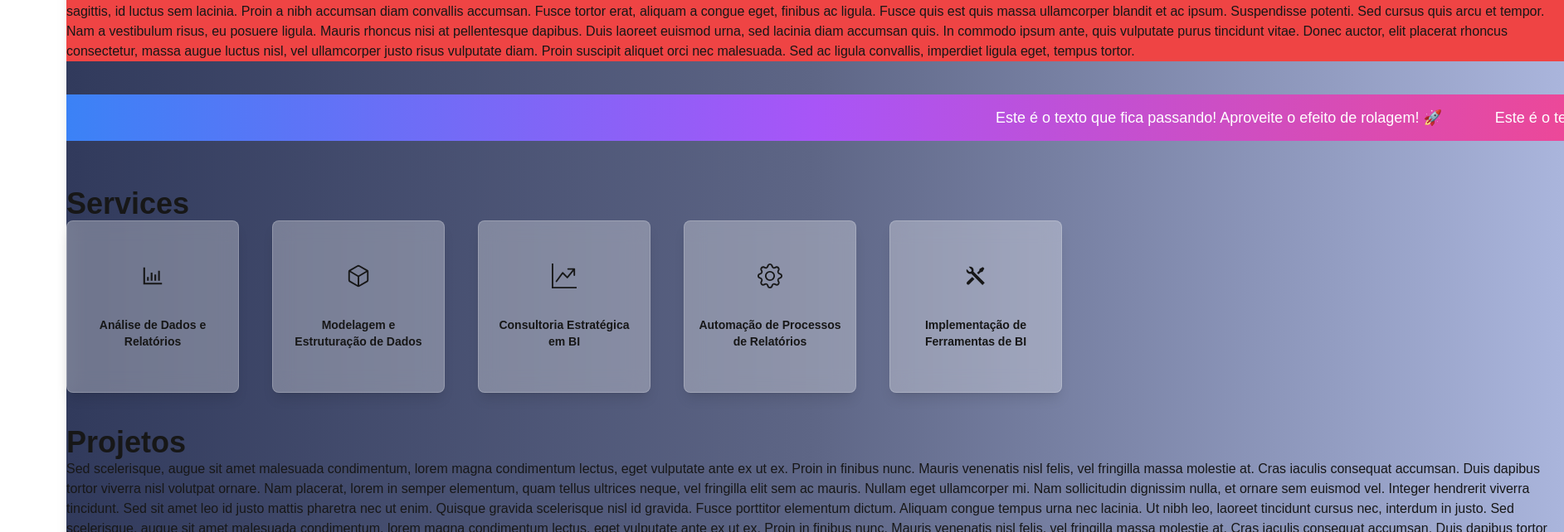
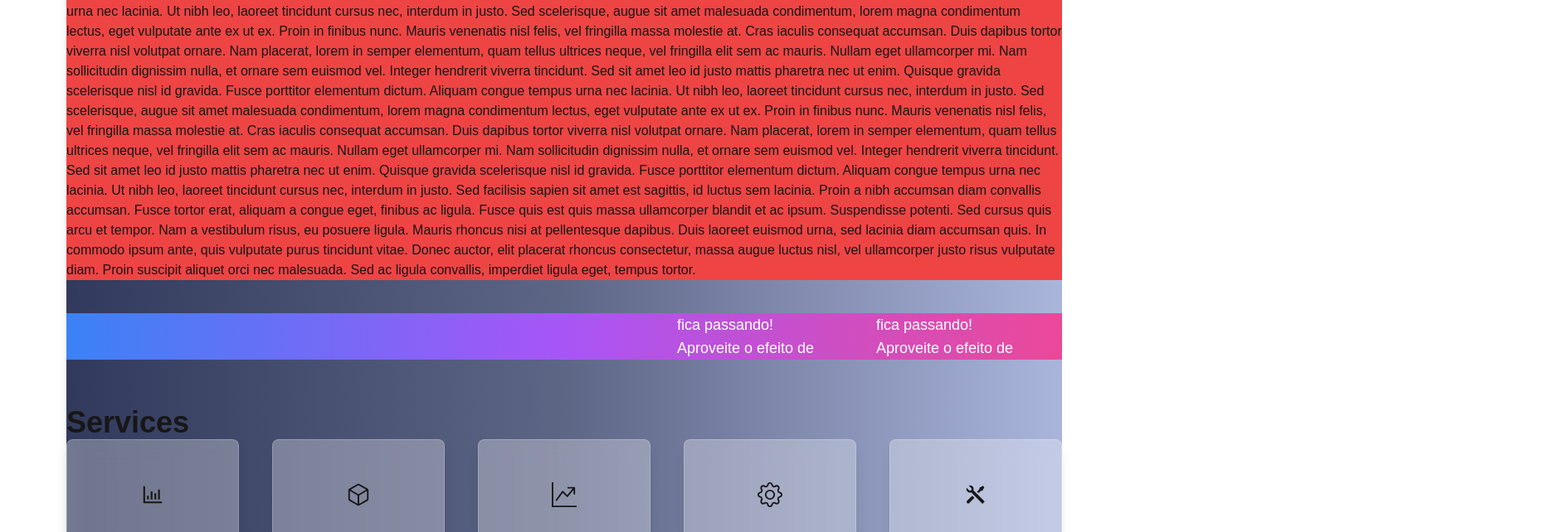
Before and after one commit to wellingtonengps/glauciocesar, a Next.js app: page / in a window 1280 px wide. Shown: the part 982-1624 px from the top of the page at 83% size, 1885 px wide, since content can reach past the window. Built offline with nearby package versions, Linux system fonts and the light colour scheme.

Commit message:
fix range

```diff
--- a/src/app/components/Range.tsx
+++ b/src/app/components/Range.tsx
@@ -2,8 +2,14 @@ import React from 'react';
 
 const Range: React.FC = () => {
     return (
-        <div className="w-full h-14 flex items-center justify-center bg-gradient-to-r from-blue-500 via-purple-500 to-pink-500 overflow-hidden">
-            <div className="text-white text-lg whitespace-nowrap animate-marquee">
+        <div className=" h-14 flex w-full items-center justify-center bg-gradient-to-r from-blue-500 via-purple-500 to-pink-500 overflow-hidden">
+            <div className="flex text-white text-lg animate-marquee w-full">
+                <span className="px-8">
+                    Este é o texto que fica passando! Aproveite o efeito de rolagem! 🚀
+                </span>
+                <span className="px-8">
+                    Este é o texto que fica passando! Aproveite o efeito de rolagem! 🚀
+                </span>
                 <span className="px-8">
                     Este é o texto que fica passando! Aproveite o efeito de rolagem! 🚀
                 </span>
```
